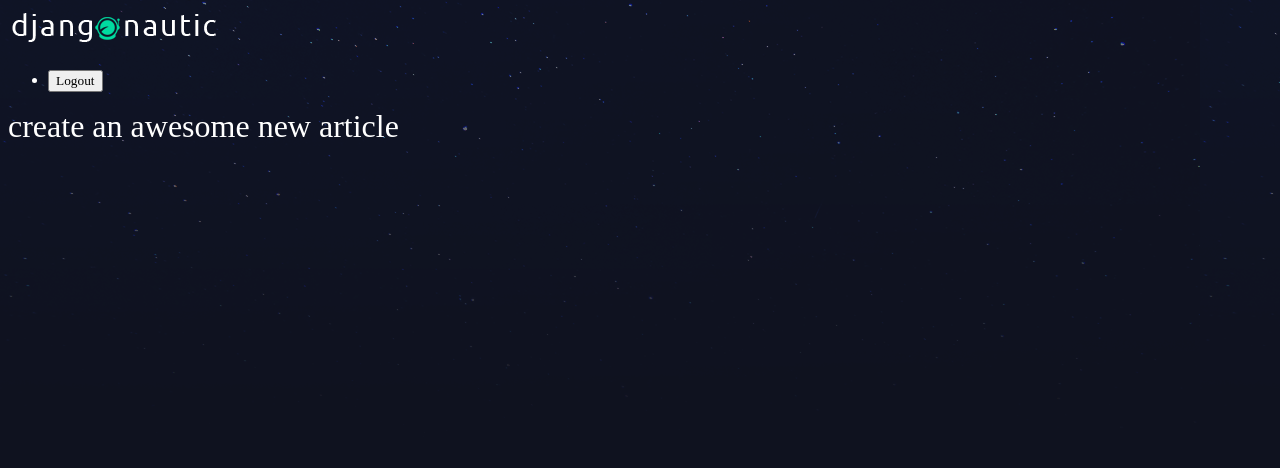
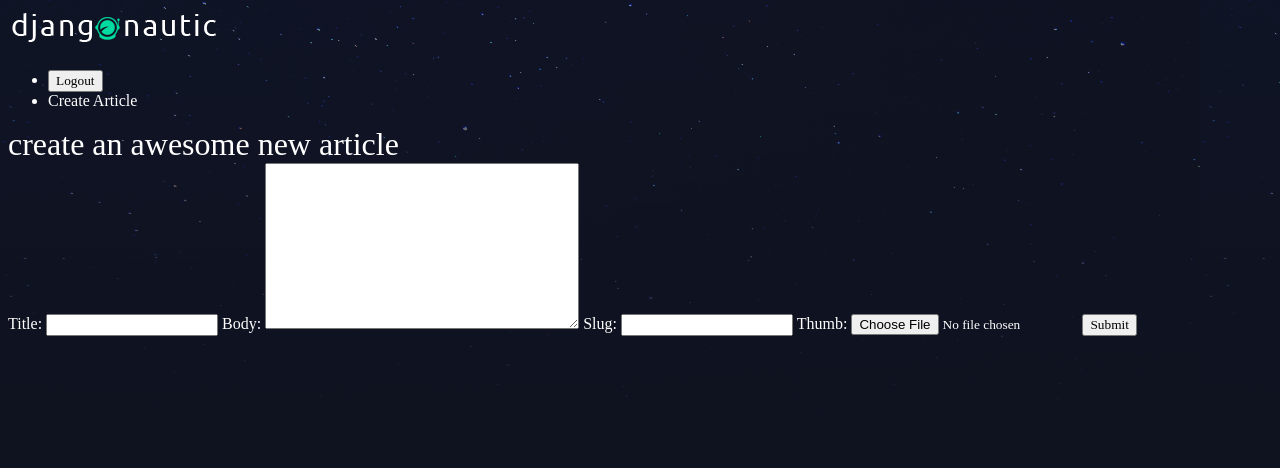
Before and after one commit to AyushhNK/Django, a Django app: page /articles/create/ in a window 1280 px wide. Shown: the top 468 px of the page. Run offline with Django 4.2, Linux system fonts and the light colour scheme; a user stored in the database is signed in.

Commit message:
model forms,foreign keys, checking login status and redirecting to the hompage

```diff
--- /dev/null
+++ b/project/Django_Blog/djangonautic/articles/forms.py
@@ -0,0 +1,7 @@
+from django import forms
+from . import models
+
+class CreateArticle(forms.ModelForm):
+	class Meta:
+		model=models.Article
+		fields=['title','body','slug','thumb']
--- a/project/Django_Blog/djangonautic/articles/models.py
+++ b/project/Django_Blog/djangonautic/articles/models.py
@@ -1,4 +1,5 @@
 from django.db import models
+from django.contrib.auth.models import User
 
 # Create your models here.
 class Article(models.Model):
@@ -7,6 +8,7 @@ class Article(models.Model):
 	body=models.TextField()
 	date=models.DateTimeField(auto_now_add=True)
 	thumb=models.ImageField(default='default.png',blank=True)
+	author=models.ForeignKey(User,default=None,on_delete=models.DO_NOTHING)
 
 
 	def __str__(self):
--- a/project/Django_Blog/djangonautic/articles/templates/articles/article_create.html
+++ b/project/Django_Blog/djangonautic/articles/templates/articles/article_create.html
@@ -3,5 +3,10 @@
 {%block content%}
 <div class="create-article">
 	<h1>create an awesome new article</h1>
+	<form class="site-form" action="{%url 'articles:create'%}" method="post" enctype="mutipart/form">
+		{%csrf_token%}
+		{{form}}
+		<input type="submit" name="Create">
+	</form>
 </div>
 {%endblock%}
--- a/project/Django_Blog/djangonautic/articles/views.py
+++ b/project/Django_Blog/djangonautic/articles/views.py
@@ -1,7 +1,8 @@
-from django.shortcuts import render
+from django.shortcuts import render,redirect
 from .models import Article
 from django.http import HttpResponse
 from django.contrib.auth.decorators import login_required
+from . import forms
 
 # Create your views here.
 def article_list(request):
@@ -15,4 +16,13 @@ def article_detail(request,slug):
 
 @login_required(login_url='/accounts/login/')
 def article_create(request):
-	return render(request,'articles/article_create.html')
+	if request.method=='POST':
+		form=forms.CreateArticle(request.POST,request.FILES)
+		if form.is_valid():
+			instance=form.save(commit=False)
+			instance.author=request.user
+			instance.save()
+			return redirect('articles:list')
+	else:
+		form=forms.CreateArticle()
+	return render(request,'articles/article_create.html',{'form':form})
--- a/project/Django_Blog/djangonautic/djangonautic/urls.py
+++ b/project/Django_Blog/djangonautic/djangonautic/urls.py
@@ -4,13 +4,14 @@ from . import views		# importing views.py from the same directory
 from django.contrib.staticfiles.urls import staticfiles_urlpatterns
 from django.conf.urls.static import static
 from django.conf import settings
+from articles import views as article_views
 
 urlpatterns = [
     path('admin/', admin.site.urls),
     path('accounts/',include('accounts.urls')),
     path('articles/',include('articles.urls')),	#registering the urls of the articles app
     path('about/',views.about),		#url route which sends about function from views.py
-    path('',views.home)				#url route which sends home function from views.py
+    path('',article_views.article_list,name="HOME")				#url route which sends home function from views.py
 ]
 
 
--- a/project/Django_Blog/djangonautic/templates/base_template.html
+++ b/project/Django_Blog/djangonautic/templates/base_template.html
@@ -7,15 +7,23 @@
 </head>
 <body>
 	<header class="wrapper">
-		<h1><a href="{%url 'articles:list'%}"><img src="{%static 'logo.png'%}"></a></h1>
+		<h1><a href="{%url 'HOME'%}"><img src="{%static 'logo.png'%}"></a></h1>
 		<nav>
 			<ul>
+				{%if user.is_authenticated%}
 				<li>
 					<form class='logout-link' action="{%url 'accounts:logout'%}" method="post">
 					{%csrf_token%}
 					<button type="submit">Logout</button>
 					</form>
+					<li><a href="{%url 'articles:create'%}" class="highlight">Create Article</a></li>
 				</li>
+				{%else%}
+				<li><a href="{%url 'accounts:login'%}">Login</a></li>
+				<li><a href="{%url 'accounts:signup'%}">Signup</a></li>
+
+
+				{%endif%}
 			</ul>
 		</nav>
 	</header>
```
Also changed, not shown: project/Django_Blog/djangonautic/articles/migrations/0005_article_author.py (added), project/Django_Blog/djangonautic/db.sqlite3.
